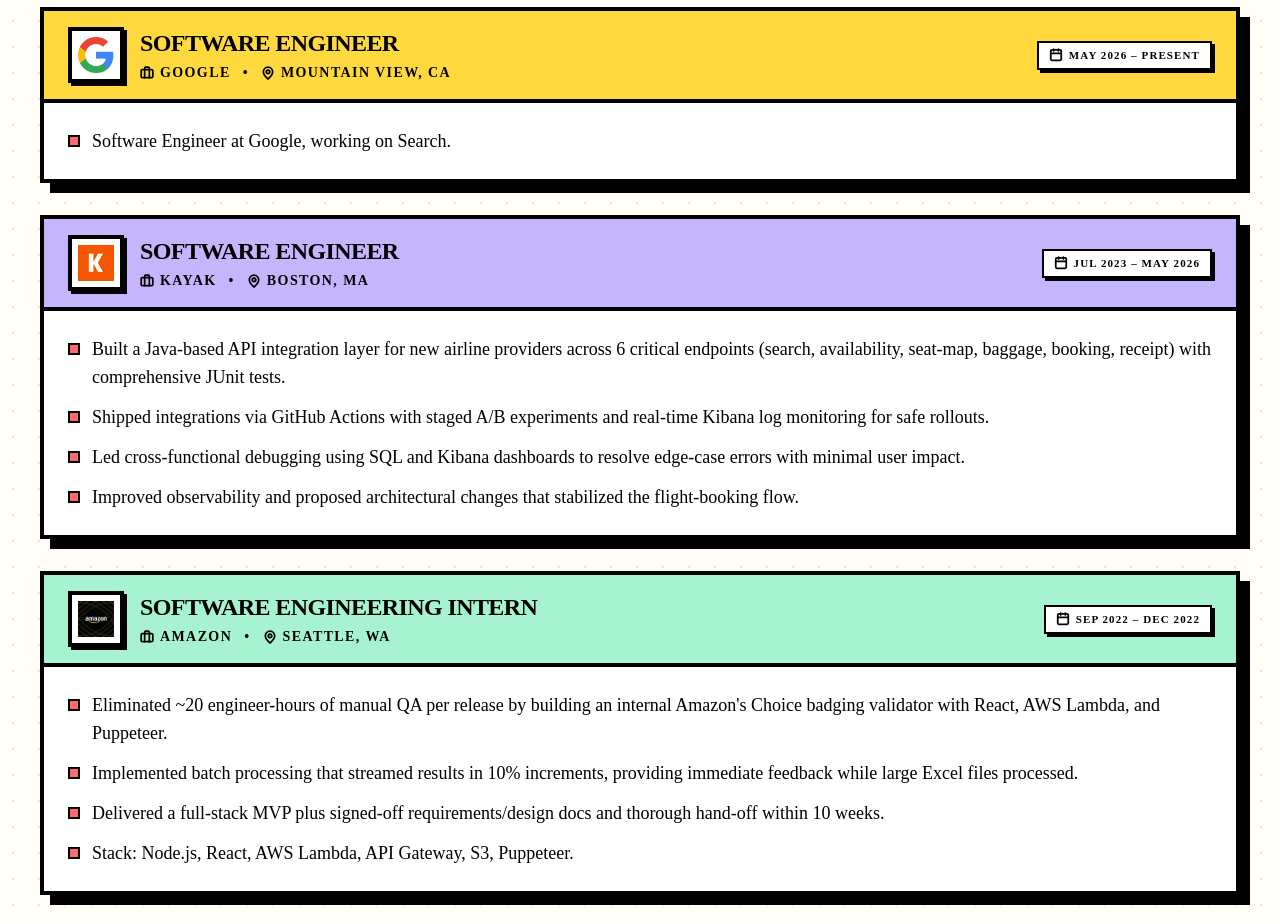
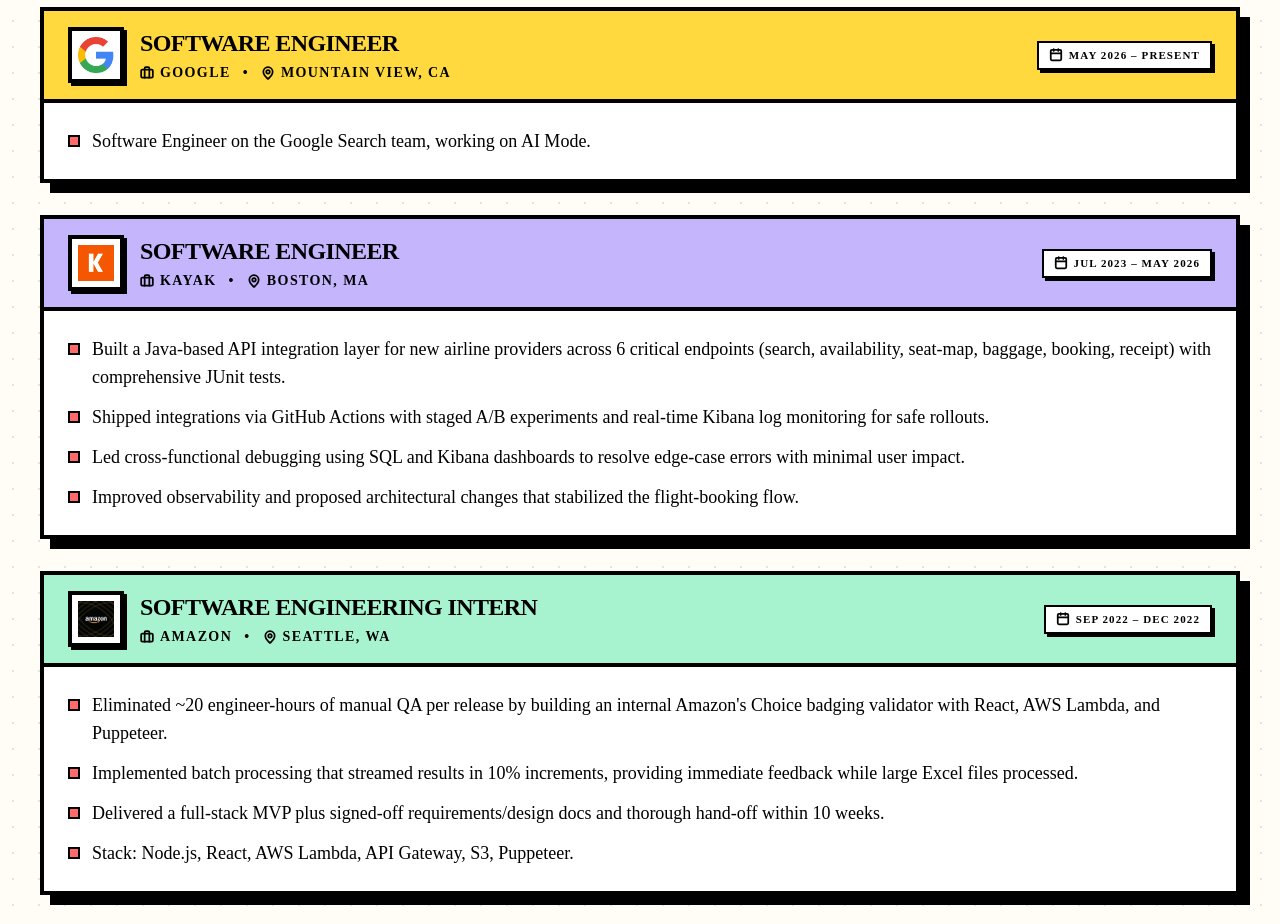
Before and after one commit to maanasanarayan/maanasanarayan.github.io, an Astro site: page / in a window 1280 px wide. Shown: the part 2020-2944 px from the top of the page. Built offline with nearby package versions, Linux system fonts and the light colour scheme; Astro itself is replaced by a stand-in of ours.

Commit message:
chore(content): specify google search team, ai mode
Update the Google experience bullet and the llms.txt experience line
so the role reads "Software Engineer on the Google Search team,
working on AI Mode" instead of the generic Search line.

```diff
--- a/public/llms.txt
+++ b/public/llms.txt
@@ -18,7 +18,7 @@ Previously at Kayak (Boston, MA, Jul 2023 – May 2026) working on Java-based ai
 
 ## Experience
 
-- Google — Software Engineer, Mountain View, CA (May 2026 – Present)
+- Google — Software Engineer, Search team (AI Mode), Mountain View, CA (May 2026 – Present)
 - Kayak — Software Engineer, Boston, MA (Jul 2023 – May 2026)
 - Amazon — Software Engineering Intern, Seattle, WA (Sep 2022 – Dec 2022)
 - Nokia — Application Developer Co-op, Raleigh, NC (May 2022 – Aug 2022)
--- a/src/data/content.js
+++ b/src/data/content.js
@@ -42,7 +42,9 @@ const content = {
       role: 'Software Engineer',
       location: 'Mountain View, CA',
       period: 'May 2026 – Present',
-      bullets: ['Software Engineer at Google, working on Search.'],
+      bullets: [
+        'Software Engineer on the Google Search team, working on AI Mode.',
+      ],
     },
     {
       company: 'Kayak',
```
